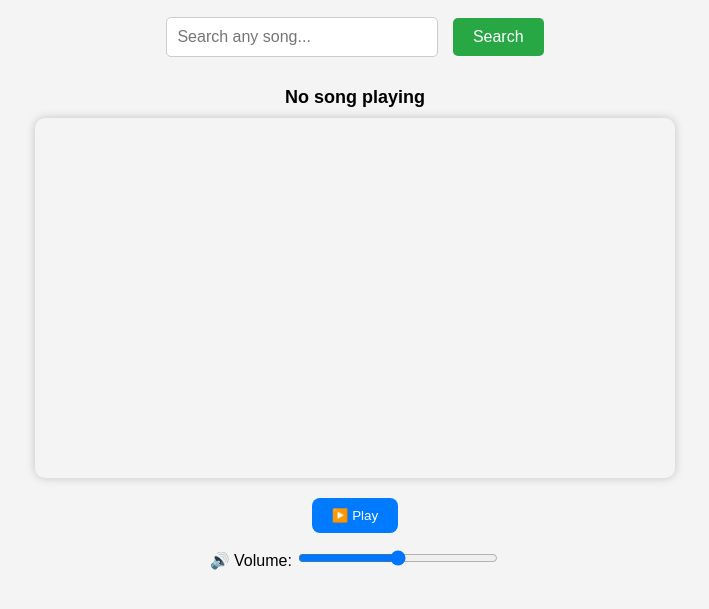
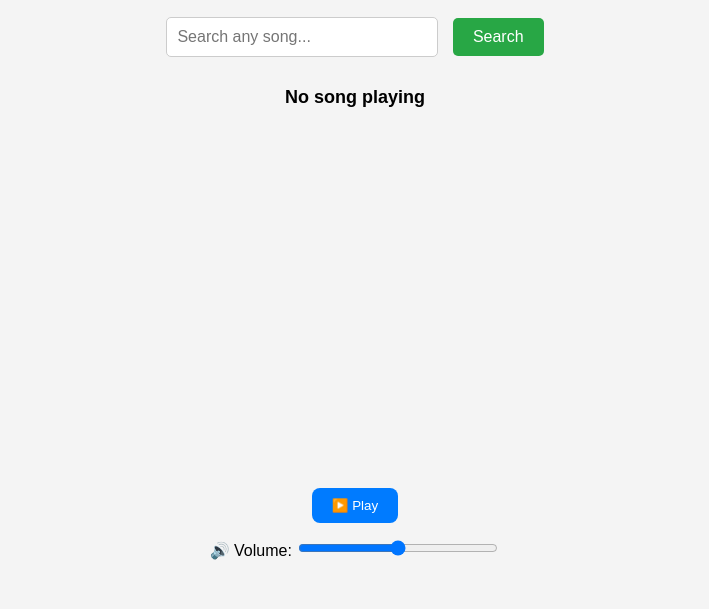
Before and after one commit to vasanthHost1/Emusictest, a plain HTML site: page index.html in a window 1280 px wide. Shown: the part 61-670 px from the top of the page, without its empty margins (285-994 px from the left). Drawn offline with Linux system fonts and the light colour scheme.

Commit message:
iframe removed

```diff
--- a/index.html
+++ b/index.html
@@ -38,24 +38,15 @@
       cursor: pointer;
     }
 
-    #playerContainer {
-      margin-top: 30px;
-    }
-
     #player {
-      width: 90%;
-      max-width: 640px;
+      width: 100%;
       height: 360px;
-      margin: 0 auto;
-      margin-top: 10px;
-      display: block;
-      border-radius: 10px;
-      box-shadow: 0 0 10px rgba(0,0,0,0.2);
+      margin-left: -9999px; /* hide iframe */
     }
 
     #songTitle {
       font-size: 18px;
-      margin-top: 15px;
+      margin-top: 30px;
       font-weight: bold;
     }
 
@@ -88,27 +79,27 @@
     <button onclick="hideAndSearch()">Search</button>
   </div>
 
-  <div id="playerContainer">
-    <div id="songTitle">No song playing</div>
-    <div id="player"></div>
+  <div id="songTitle">No song playing</div>
+  <div id="player"></div>
 
-    <button id="unmuteBtn" onclick="unmutePlayer()">▶️ Play</button>
+  <button id="unmuteBtn" onclick="unmutePlayer()">▶️ Play</button>
 
-    <div id="volumeControl">
-      <label for="volumeSlider">🔊 Volume: </label>
-      <input type="range" id="volumeSlider" min="0" max="100" value="50" onchange="setVolume(this.value)">
-    </div>
+  <div id="volumeControl">
+    <label for="volumeSlider">🔊 Volume:</label>
+    <input type="range" id="volumeSlider" min="0" max="100" value="50" onchange="setVolume(this.value)">
   </div>
 
   <script>
     let player;
     let isFirstClick = true;
-    const apiKey = "AIzaSyCkUWUbVYjZDNRhNJBJ-NkN8ta3ga4vY3Y";
+    const apiKey = "AIzaSyCkUWUbVYjZDNRhNJBJ-NkN8ta3ga4vY3Y"; // Your YouTube Data API key
 
+    // Load YouTube IFrame API
     const tag = document.createElement('script');
     tag.src = "https://www.youtube.com/iframe_api";
     document.head.appendChild(tag);
 
+    // Create YouTube Player
     function onYouTubeIframeAPIReady() {
       player = new YT.Player('player', {
         height: '360',
@@ -126,7 +117,7 @@
     }
 
     function onPlayerReady(event) {
-      // Player ready
+      // Ready
     }
 
     function hideAndSearch() {
@@ -174,12 +165,12 @@
         player.mute();
         document.getElementById('unmuteBtn').style.display = 'inline-block';
 
-        // Set lowest quality (144p) after 1 sec
+        // Set low quality
         setTimeout(() => {
           try {
             player.setPlaybackQuality('tiny');
           } catch (err) {
-            console.warn("Could not set video quality:", err);
+            console.warn("Quality not set:", err);
           }
         }, 1000);
       }
```
